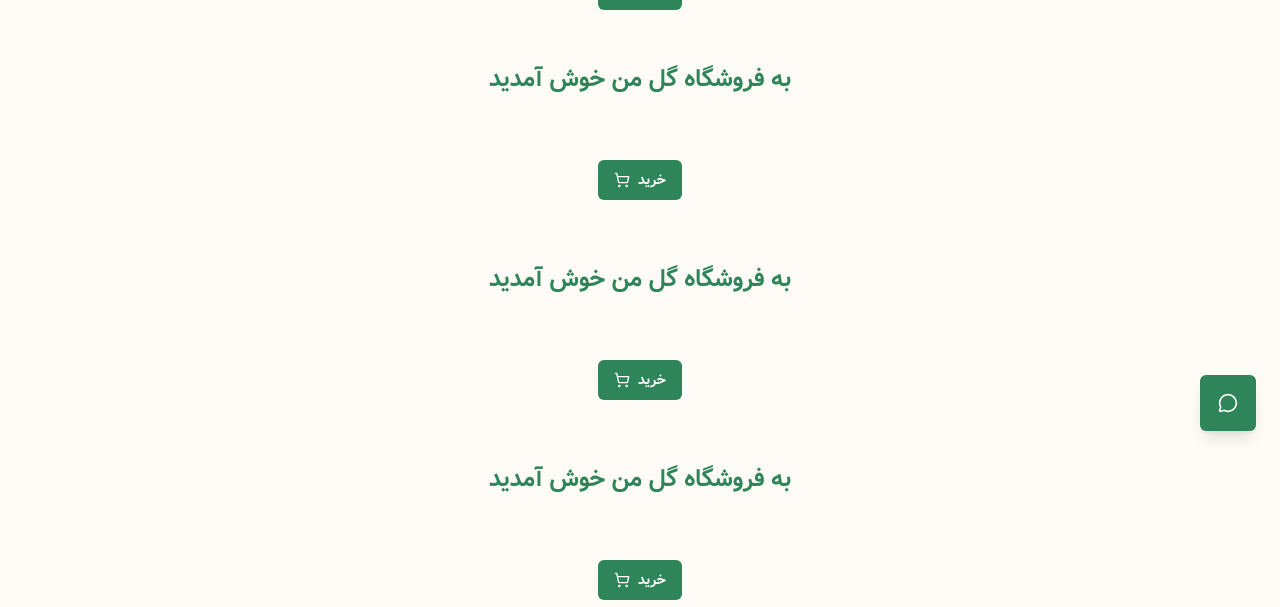
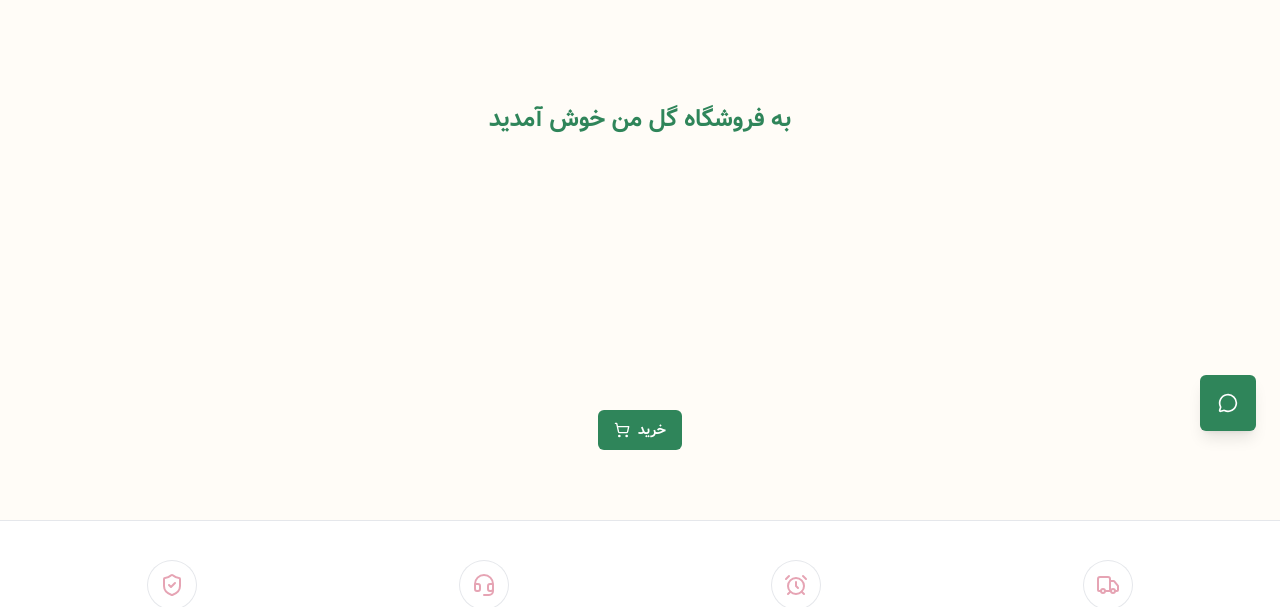
Before and after one commit to frau-azadeh/flower-shop, a Next.js app: page / in a window 1280 px wide. Shown: the part 345-952 px from the top of the page. Built offline with nearby package versions, Linux system fonts and the light colour scheme.

Commit message:
update test

```diff
--- a/src/app/page.tsx
+++ b/src/app/page.tsx
@@ -12,27 +12,7 @@ export default function Home() {
         خرید
         <ShoppingCart className="w-4 h-4" />
       </Button>
-      <h1 className="text-primary font-bold text-2xl">
-        به فروشگاه گل من خوش آمدید
-      </h1>
-      <Button>
-        خرید
-        <ShoppingCart className="w-4 h-4" />
-      </Button>
-      <h1 className="text-primary font-bold text-2xl">
-        به فروشگاه گل من خوش آمدید
-      </h1>
-      <Button>
-        خرید
-        <ShoppingCart className="w-4 h-4" />
-      </Button>
-      <h1 className="text-primary font-bold text-2xl">
-        به فروشگاه گل من خوش آمدید
-      </h1>
-      <Button>
-        خرید
-        <ShoppingCart className="w-4 h-4" />
-      </Button>
+
     </div>
   );
 }
```
